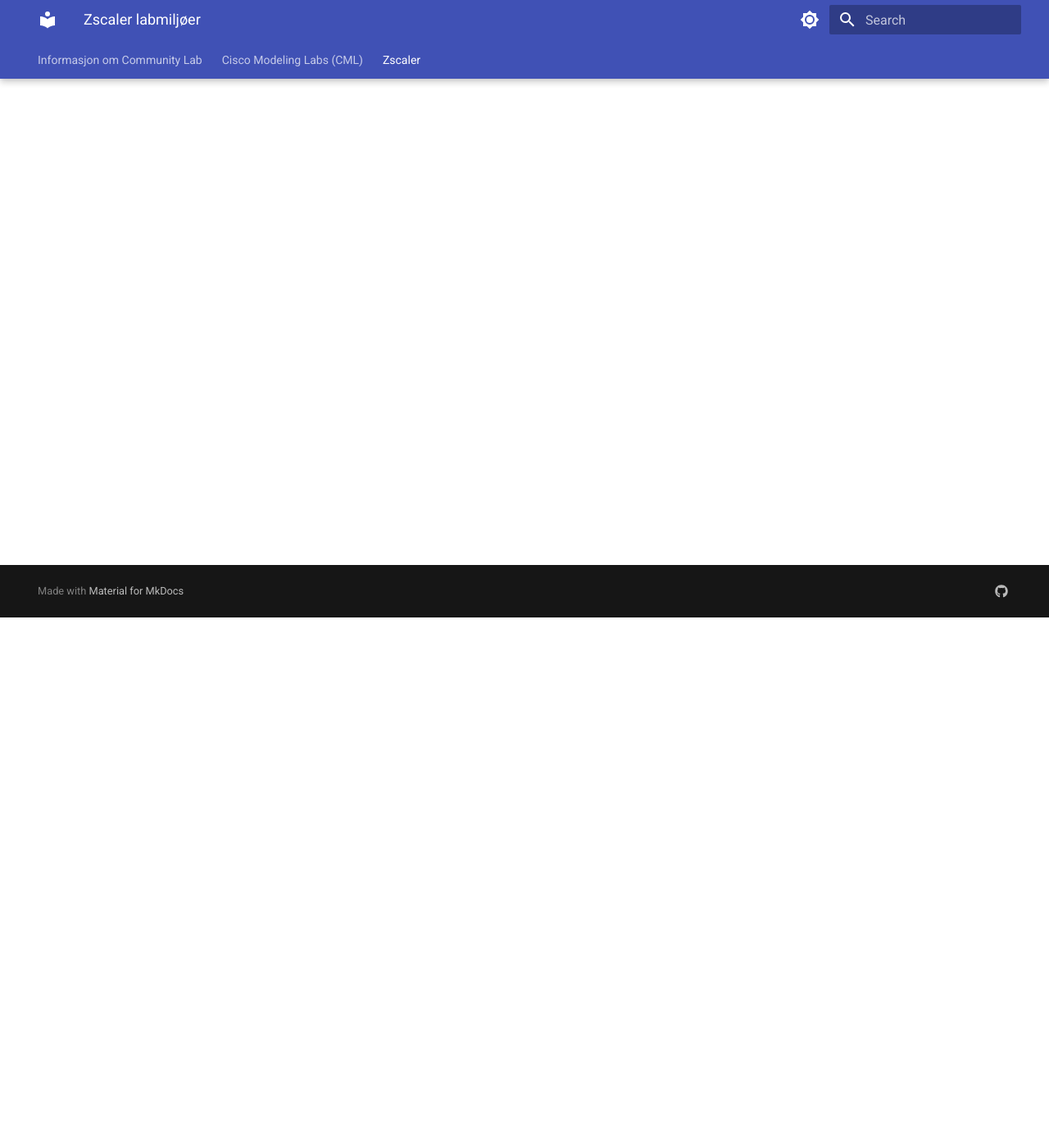
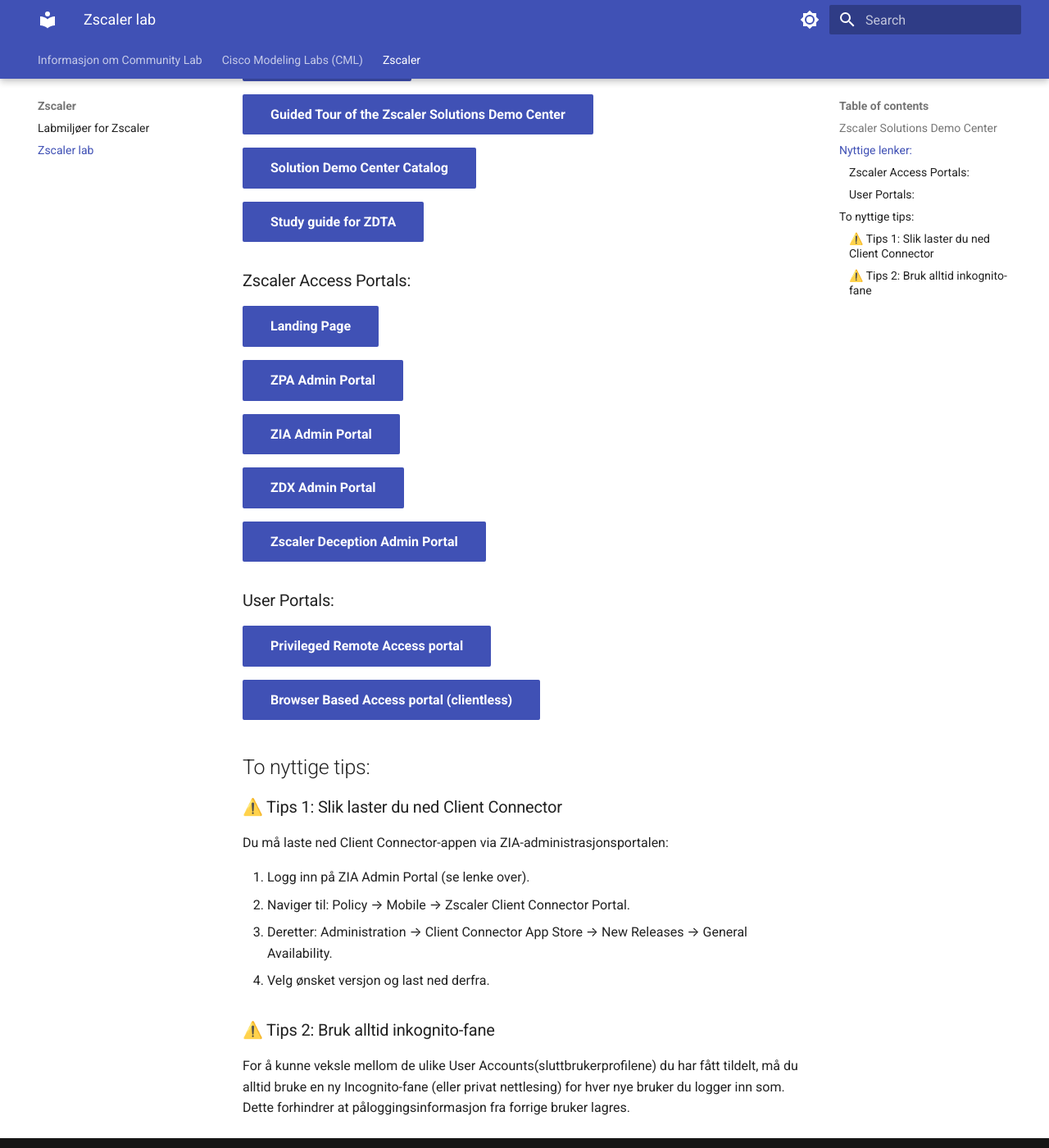
Before and after one commit to johabak/communitylab-wiki, an MkDocs documentation site: the page built from docs/Zscaler/zscaler_lab.md, in a window 1280 px wide and 1400 px high, scrolled down 647 px. Shown: the whole window at 82% size. Built offline with MkDocs 1.6.1 and Material for MkDocs 9.7.7, drawn with Linux system fonts in a browser that asks for light colours; some of the changed text lies outside the part shown.

Commit message:
Zscaler info

```diff
--- a/docs/Zscaler/zscaler_lab.md
+++ b/docs/Zscaler/zscaler_lab.md
@@ -2,4 +2,62 @@
 hide:
   - footer
 ---
-# Zscaler labmiljøer
+
+## Zscaler Solutions Demo Center
+Få tilgang til Zscaler Solutions Demo Center i 30 dager. Etter 30 dager er det mulig å forye så mange ganger man ønsker.
+Her kan du utforske plattformen i ditt eget tempo, uten risiko eller forpliktelser.
+
+For tilgang til Zscaler demo-miljø:
+1. Logg inn her: https://partners.zscaler.com/
+2. Gå til Demo, deretter Solutions Demo Center > Klikk Submit.
+3. Etter kort tid mottar du en e-post med instruksjoner og påloggingsinformasjon.
+4. E-posten vil inkludere credentials for Administrator-portalene og seks ulike sluttbrukerprofiler som du kan ...
+
+
+## Nyttige lenker:
+
+[Partner Portal](https://partners.zscaler.com/s/){ .md-button .md-button--primary }
+
+[E-læringskurs for Solutions Demo Center](https://partneracademy.zscaler.com/zscaler-for-users-the-solutions-demo-center){ .md-button .md-button--primary }
+
+[Zscaler Help Portal](https://help.zscaler.com/){ .md-button .md-button--primary }
+
+[Guided Tour of the Zscaler Solutions Demo Center](https://labguides.thezerotrustexchange.com/sdc-guided-tour/){ .md-button .md-button--primary }
+
+[Solution Demo Center Catalog](https://catalog.thezerotrustexchange.com/){ .md-button .md-button--primary }
+
+[Study guide for ZDTA](https://www.zscaler.com/resources/brochures/zscaler-digital-transformation-admin-study-guide.pdf){ .md-button .md-button--primary }
+
+
+### Zscaler Access Portals:
+
+[Landing Page](https://sdc.zslogin.net/portal){ .md-button .md-button--primary }
+
+[ZPA Admin Portal](https://admin.private.zscaler.com/){ .md-button .md-button--primary }
+
+[ZIA Admin Portal](https://admin.zscalerthree.net/){ .md-button .md-button--primary }
+
+[ZDX Admin Portal](https://admin.zdxcloud.net/zdx/login){ .md-button .md-button--primary }
+
+[Zscaler Deception Admin Portal](https://zerotrust.illusionblack.com/){ .md-button .md-button--primary }
+
+### User Portals:
+[Privileged Remote Access portal](https://ot.thezerotrustexchange.com/){ .md-button .md-button--primary }
+
+[Browser Based Access portal (clientless)](https://userportal.thezerotrustexchange.com/){ .md-button .md-button--primary }
+
+
+## To nyttige tips:
+
+### ⚠️ Tips 1: Slik laster du ned Client Connector
+
+Du må laste ned Client Connector-appen via ZIA-administrasjonsportalen:
+
+1. Logg inn på ZIA Admin Portal (se lenke over).
+2. Naviger til: Policy → Mobile → Zscaler Client Connector Portal.
+3. Deretter: Administration → Client Connector App Store → New Releases → General Availability.
+4. Velg ønsket versjon og last ned derfra.
+
+### ⚠️ Tips 2: Bruk alltid inkognito-fane
+
+For å kunne veksle mellom de ulike User Accounts(sluttbrukerprofilene) du har fått tildelt, må du alltid bruke en ny Incognito-fane (eller privat nettlesing) for hver nye bruker du logger inn som. Dette forhindrer at påloggingsinformasjon fra forrige bruker lagres.
```
